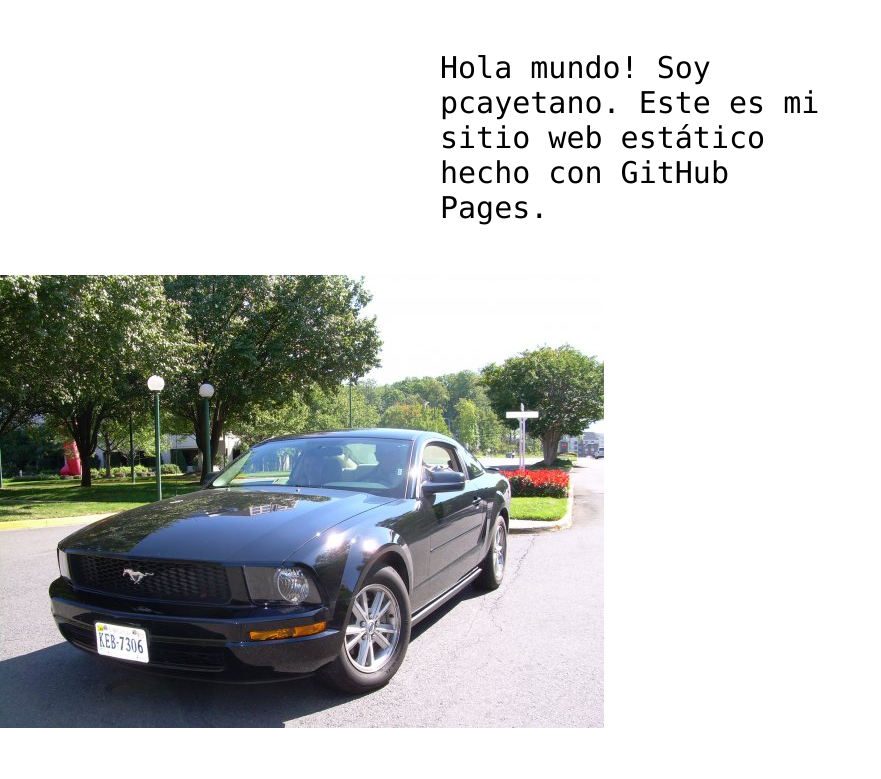
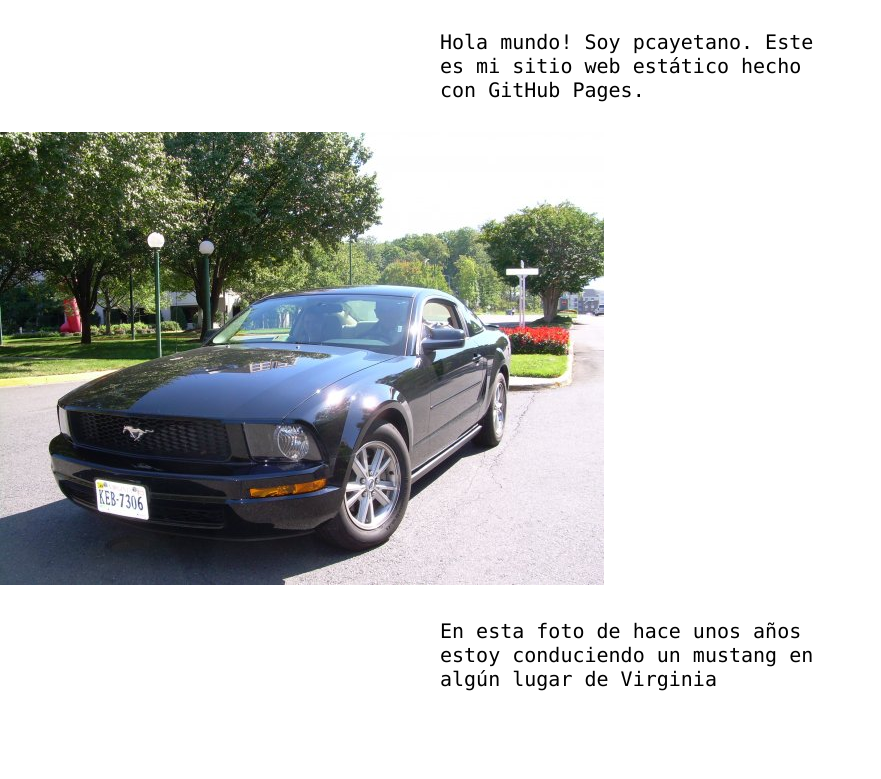
Before and after one commit to pcayetano/Hola-Mundo, a plain HTML site: page index.html in a window 1280 px wide. Shown: the top 779 px of the page, without its empty margins (0-881 px from the left). Drawn offline with Linux system fonts and the light colour scheme.

Commit message:
Update styles.css

```diff
--- a/styles.css
+++ b/styles.css
@@ -12,6 +12,6 @@
 p {
   display: block;
   width: 400px;
-  margin: 50px auto;
-  font: 30px Monaco,"Courier New","DejaVu Sans Mono","Bitstream Vera Sans Mono",monospace;
+  margin: 30px auto;
+  font: 20px Monaco,"Courier New","DejaVu Sans Mono","Bitstream Vera Sans Mono",monospace;
 }
```
